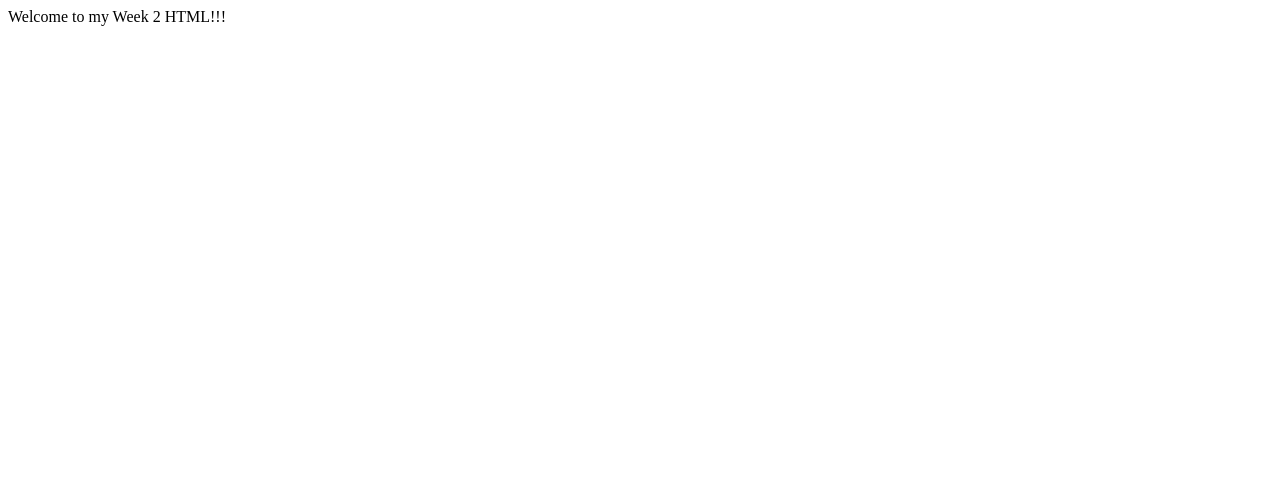
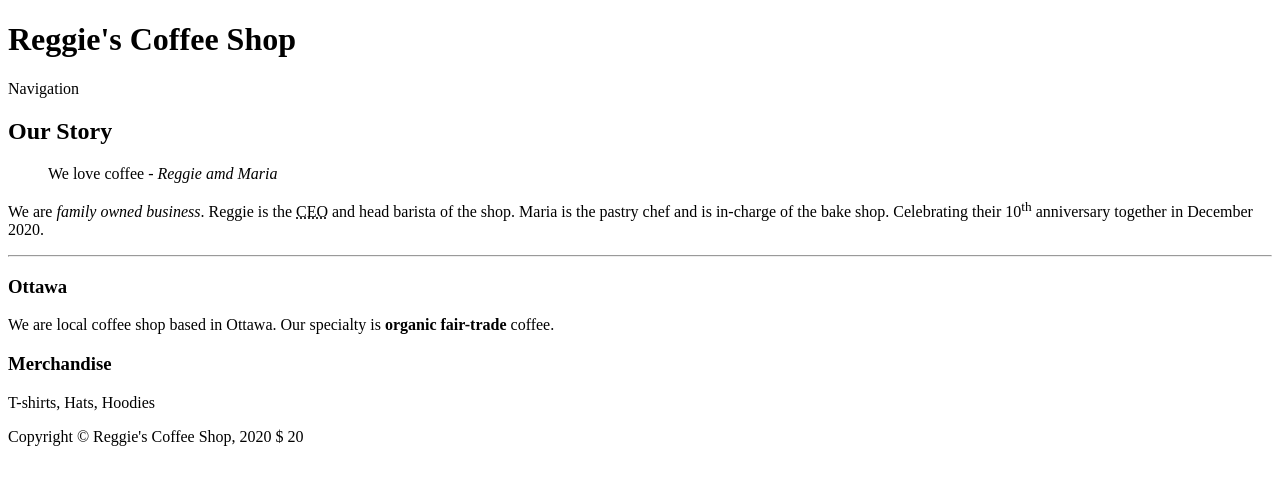
Before and after one commit to abhaysharma/mtm6130-20f-010, a plain HTML site: page week-2/index.html in a window 1280 px wide. Drawn offline with Linux system fonts and the light colour scheme.

Commit message:
adding week-2 demo code

```diff
--- a/week-2/index.html
+++ b/week-2/index.html
@@ -3,12 +3,47 @@
 
 <head>
   <meta charset="UTF-8">
-  <title>Week 2 - HTML</title>
+  <title>Reggie's Coffee Shop - Home</title>
 </head>
 
 <body>
-  Welcome to my Week 2 HTML!!!
   <!-- Add the proper page structure for this document -->
+  <!-- Shortcut for comment block - control + / or Command + / -->
+  <!-- Header of the site -->
+  <header>
+    <h1>Reggie's Coffee Shop</h1>
+    <nav>Navigation</nav>
+  </header>
+  <!-- main content of the site -->
+  <main>
+    <article>
+      <h2>Our Story</h2>
+      <blockquote>
+        We love coffee <cite>- Reggie amd Maria</cite>
+      </blockquote>
+      <p>
+        We are <em>family owned business</em>. Reggie is the <abbr title="Chief Executive Officer">CEO</abbr> and head barista of
+        the shop. Maria is the pastry chef and is in-charge of the bake shop. Celebrating their 10<sup>th</sup> anniversary
+        together in December 2020.
+      </p>
+      <hr>
+      <section>
+        <h3>Ottawa</h3>
+        <p>
+          We are local coffee shop based in Ottawa. Our specialty is <b>organic fair-trade</b> coffee.
+        </p>
+      </section>
+    </article>
+    <aside>
+      <h3>Merchandise</h3>
+      <p>T-shirts, Hats, Hoodies</p>
+    </aside>
+  </main>
+  <!-- footer of the site -->
+  <footer>
+    <!-- HTML Entities -->
+    Copyright &copy; Reggie&apos;s Coffee Shop, 2020 &dollar; 20
+  </footer>
 </body>
 
 </html>
```
